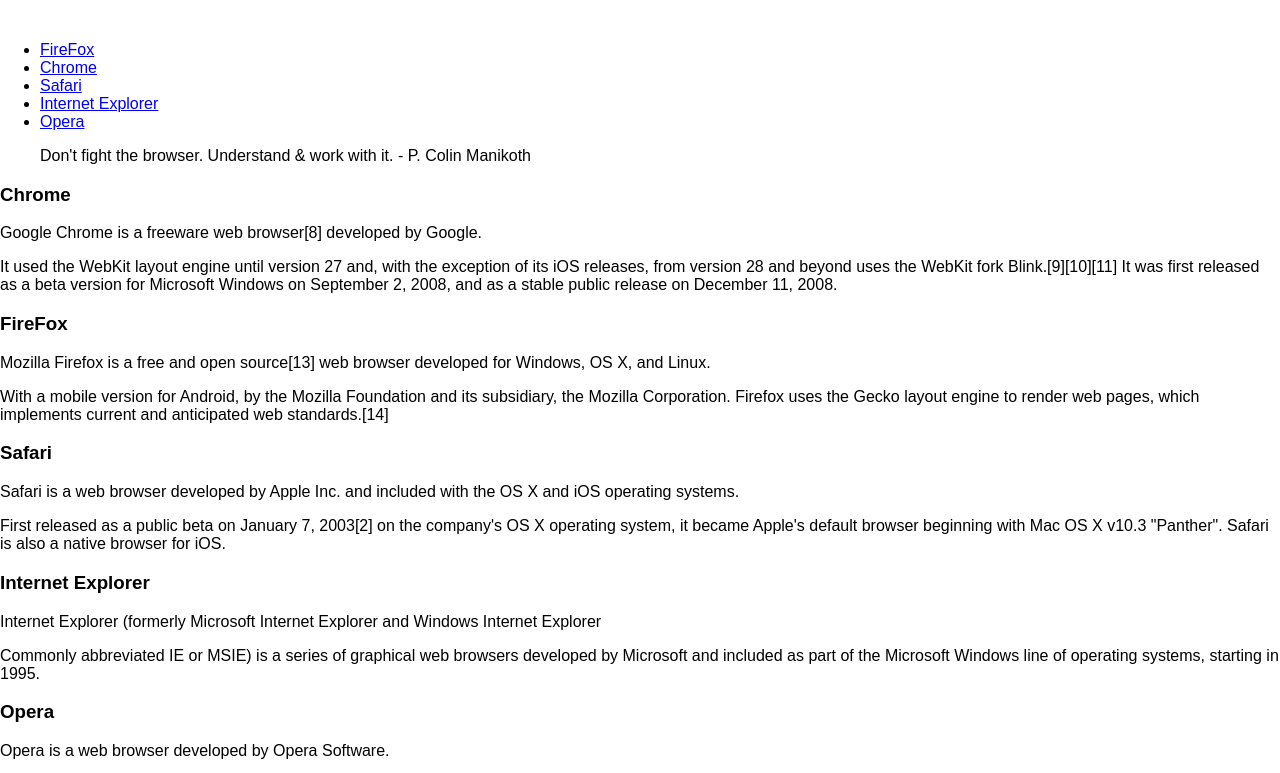
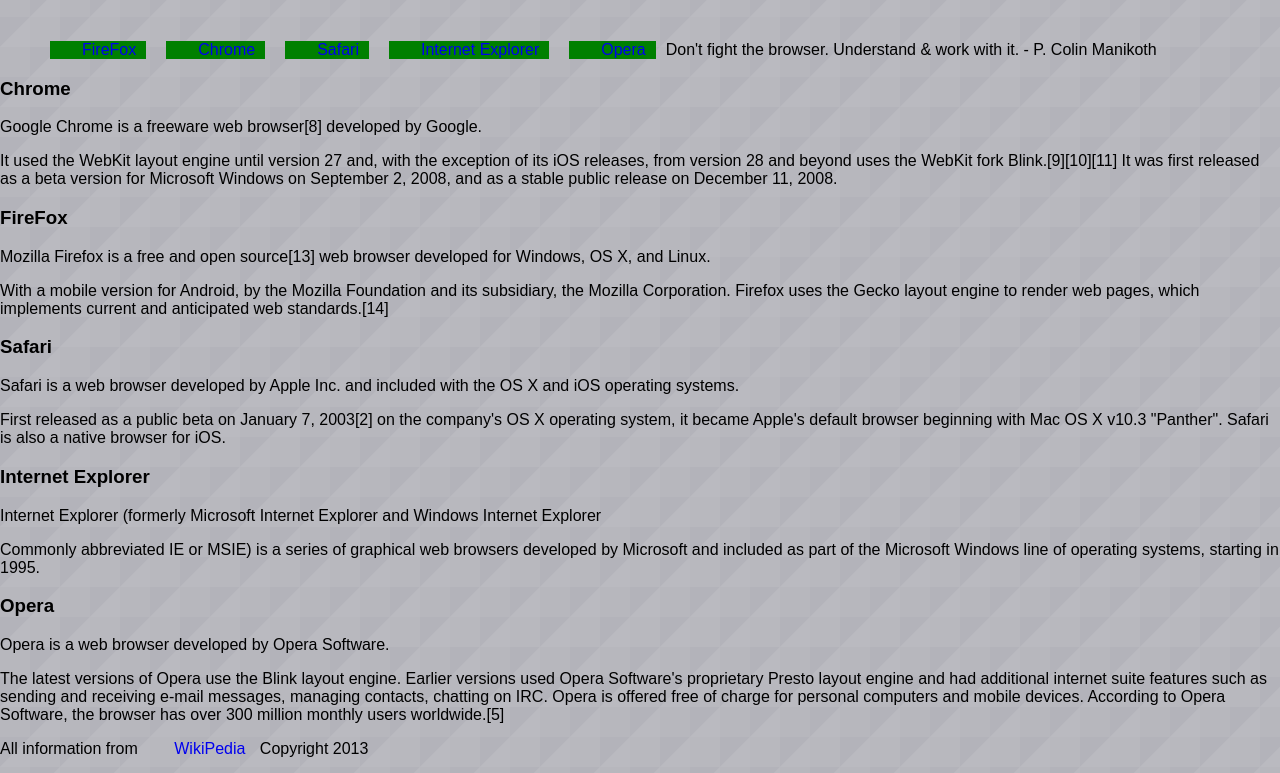
Before and after one commit to jmehas/Midterm-Refresher, a plain HTML site: page index.html in a window 1280 px wide. Shown: the part 73-846 px from the top of the page. Drawn offline with Linux system fonts and the light colour scheme.

Commit message:
Version 2

```diff
--- a/css/styles.css
+++ b/css/styles.css
@@ -0,0 +1,37 @@
+/*Global*/
+body {
+	background: url("../img/bg.png");
+}
+
+
+
+
+
+
+/*Navigation*/
+li {
+  list-style: none;
+  float: left;
+  margin: 0 10px 0 10px;
+  background: green;
+}
+
+a:link, a:visited  {
+  text-decoration: none;
+
+  padding: 10px 10px 10px 32px;
+}
+
+
+
+a:hover, a:active {
+
+}
+
+a:focus {
+  border: 1px dotted #000;
+}
+
+#mozilla a:hover {
+	background: url("../img/firefox.png") no-repeat left center;
+}
--- a/index.html
+++ b/index.html
@@ -23,15 +23,15 @@
 
 
 <!-- Navigation -->
-
+    <nav>
         <ul>
             <li id="mozilla"><a href="http://getfirefox.com">FireFox</a></li>
             <li id="google"><a href="https://www.google.com/intl/en/chrome/browser/">Chrome</a></li>
             <li id="apple"><a href="http://www.apple.com/safari/">Safari</a></li>
             <li id="microsoft"><a href="http://windows.microsoft.com/en-US/internet-explorer/products/ie/home">Internet Explorer</a></li>
             <li id="opera"><a href="http://www.opera.com/">Opera</a></li>
-        </ul>
-
+      </ul>
+    </nav>
 
 <!-- Quote -->
 
```
